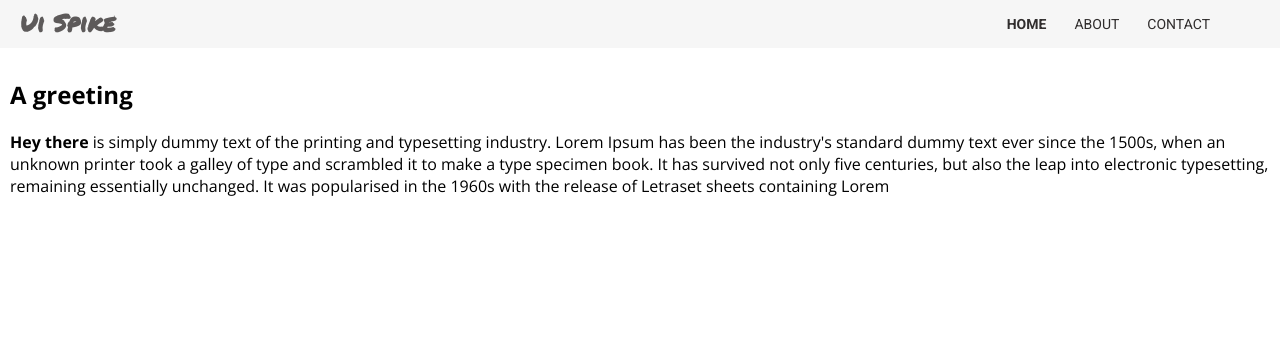
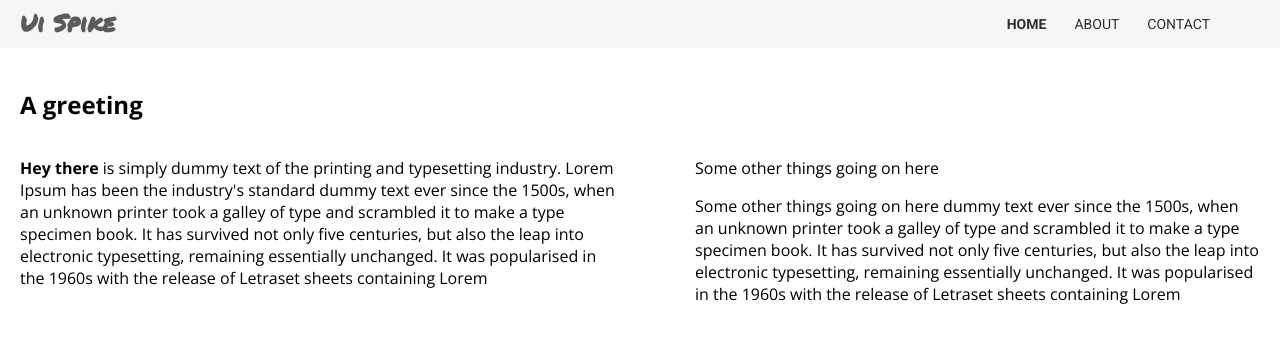
Before and after one commit to akabaker/ui-mobile-spike, an Angular app: page /home in a window 1280 px wide. Shown: the top 342 px of the page. Built offline with nearby package versions, Linux system fonts and the light colour scheme.

Commit message:
two columnish

```diff
--- a/src/app/home/home.component.html
+++ b/src/app/home/home.component.html
@@ -2,7 +2,27 @@
     A greeting
 </h2>
 
-<p>
-    <strong>Hey there</strong>
-    is simply dummy text of the printing and typesetting industry. Lorem Ipsum has been the industry's standard dummy text ever since the 1500s, when an unknown printer took a galley of type and scrambled it to make a type specimen book. It has survived not only five centuries, but also the leap into electronic typesetting, remaining essentially unchanged. It was popularised in the 1960s with the release of Letraset sheets containing Lorem
-</p>
+<div class="content-wrapper">
+    <div class="left-content">
+        <p>
+            <strong>Hey there</strong>
+            is simply dummy text of the printing and typesetting industry. Lorem Ipsum has been the industry's standard
+            dummy text ever since the 1500s, when an unknown printer took a galley of type and scrambled it to make a
+            type specimen book. It has survived not only five centuries, but also the leap into electronic typesetting,
+            remaining essentially unchanged. It was popularised in the 1960s with the release of Letraset sheets
+            containing Lorem
+        </p>
+    </div>
+    <div class="right-content">
+        <p>
+            Some other things going on here
+        </p>
+        <p>
+            Some other things going on here
+            dummy text ever since the 1500s, when an unknown printer took a galley of type and scrambled it to make a
+            type specimen book. It has survived not only five centuries, but also the leap into electronic typesetting,
+            remaining essentially unchanged. It was popularised in the 1960s with the release of Letraset sheets
+            containing Lorem
+        </p>
+    </div>
+</div>
--- a/src/app/home/home.component.scss
+++ b/src/app/home/home.component.scss
@@ -0,0 +1,27 @@
+
+@media screen and (min-width: 748px) {
+  .content-wrapper {
+    display:flex;
+  }
+
+  .left-content {
+    max-width: 600px;
+  }
+
+  .right-content {
+    margin-left: 75px;
+    max-width: 1000px;
+  }
+}
+
+
+@media screen and (min-width: 768px) and (max-width: 1024px) {
+  .left-content {
+    max-width: 600px;
+  }
+
+  .right-content {
+    margin-left: 50px;
+    max-width: 800px;
+  }
+}
--- a/src/app/nav/nav.component.scss
+++ b/src/app/nav/nav.component.scss
@@ -1,6 +1,3 @@
-.push {
-    margin-left: auto;
-}
 
 .display-block {
     display: block;
--- a/src/styles.scss
+++ b/src/styles.scss
@@ -10,3 +10,11 @@ h2 {
 p {
     font-family: 'Open Sans', sans-serif;
 }
+
+.push {
+    margin-left: auto;
+}
+
+#wrapper {
+    margin: 10px;
+}
```
